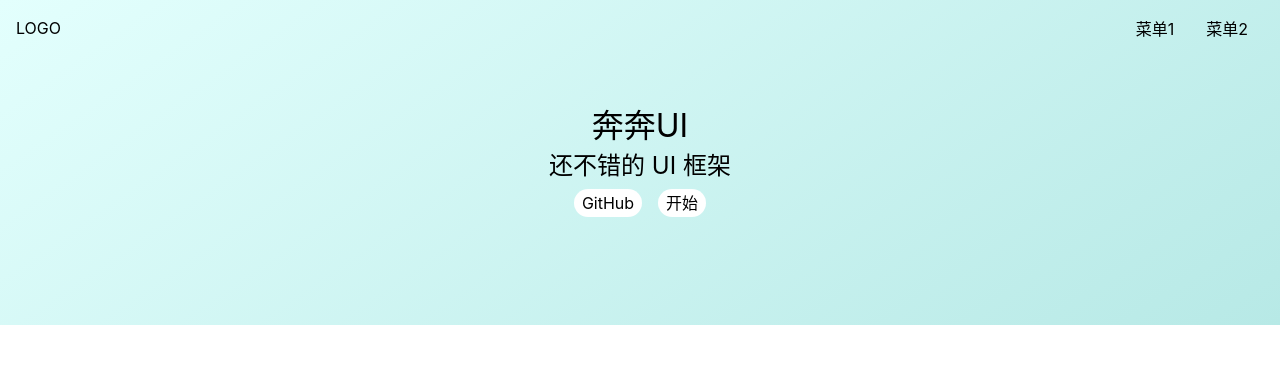
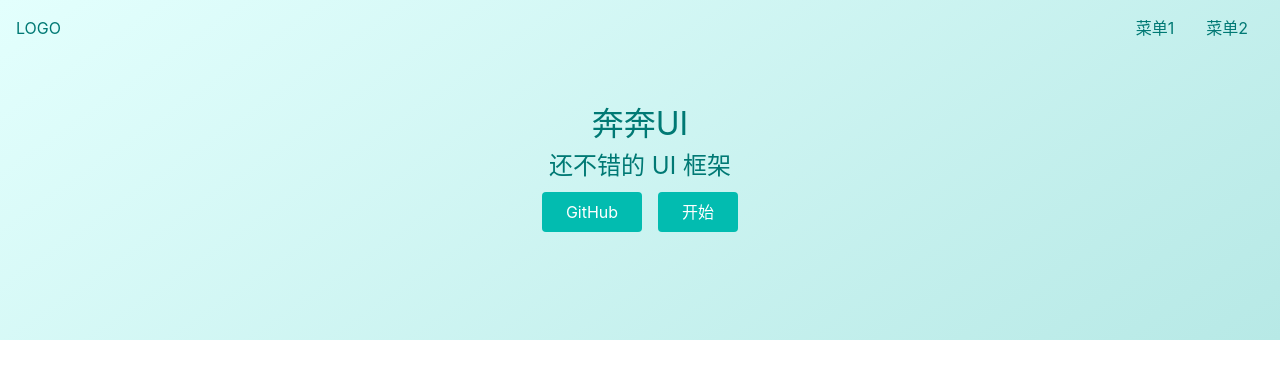
Before and after one commit to bens1320/BenUI, a Vue app: page /#/ in a window 1280 px wide. Shown: the top 378 px of the page. Built offline with nearby package versions, Linux system fonts and the light colour scheme.

Commit message:
add word and hyperlink css style

```diff
--- a/src/components/TopNav.vue
+++ b/src/components/TopNav.vue
@@ -27,7 +27,11 @@
 
 </script>
 <style lang="scss" scoped>
+$color: #007974;
+
+
 .top-nav {
+  color: $color;
   display: flex;
   padding: 16px;
   position: fixed;
--- a/src/index.scss
+++ b/src/index.scss
@@ -14,7 +14,7 @@
   color: inherit;
 
   &:hover {
-    border-bottom: 1px solid;
+    text-decoration: underline;
     cursor: pointer;
   }
 }
@@ -25,6 +25,8 @@
 
 body {
   font-size: 16px;
+  line-height: 1.5;
+  color: #1d2c40;
   // 为什么这样写 font-family
   // 答案见 https://github.com/zenozeng/fonts.css/
   font-family: -apple-system, "Noto Sans", "Helvetica Neue", Helvetica, "Nimbus Sans L", Arial, "Liberation Sans", "PingFang SC", "Hiragino Sans GB", "Noto Sans CJK SC", "Source Han Sans SC", "Source Han Sans CN", "Microsoft YaHei", "Wenquanyi Micro Hei", "WenQuanYi Zen Hei", "ST Heiti", SimHei, "WenQuanYi Zen Hei Sharp", sans-serif;
--- a/src/views/Home.vue
+++ b/src/views/Home.vue
@@ -24,28 +24,36 @@
 </script>
 
 <style lang="scss" scoped>
+$green: #02bcb0;
+$border-radius: 4px;
+$color: #007974;
+
 .topNavAndBanner {
   background: linear-gradient(145deg, rgba(0, 0, 0, 1) 0%, rgba(0, 0, 0, 1) 0%, rgba(227, 255, 253, 1) 0%, rgba(183, 233, 230, 1) 100%);
 }
 
 .banner {
+  color: $color;
   padding: 100px 0;
   display: flex;
   justify-content: center;
   align-items: center;
   flex-direction: column;
+
   > .actions {
     padding: 8px 0;
 
     a {
       margin: 0 8px;
-      background: #fff;
+      background: $green;
+      color: white;
       display: inline-block;
-      $h: 28px;
-      height: $h;
-      line-height: $h;
-      border-radius: $h/2;
-      padding: 0 8px;
+      padding: 8px 24px;
+      border-radius: $border-radius;
+
+      &:hover {
+        text-decoration: none;
+      }
     }
   }
 }
```
